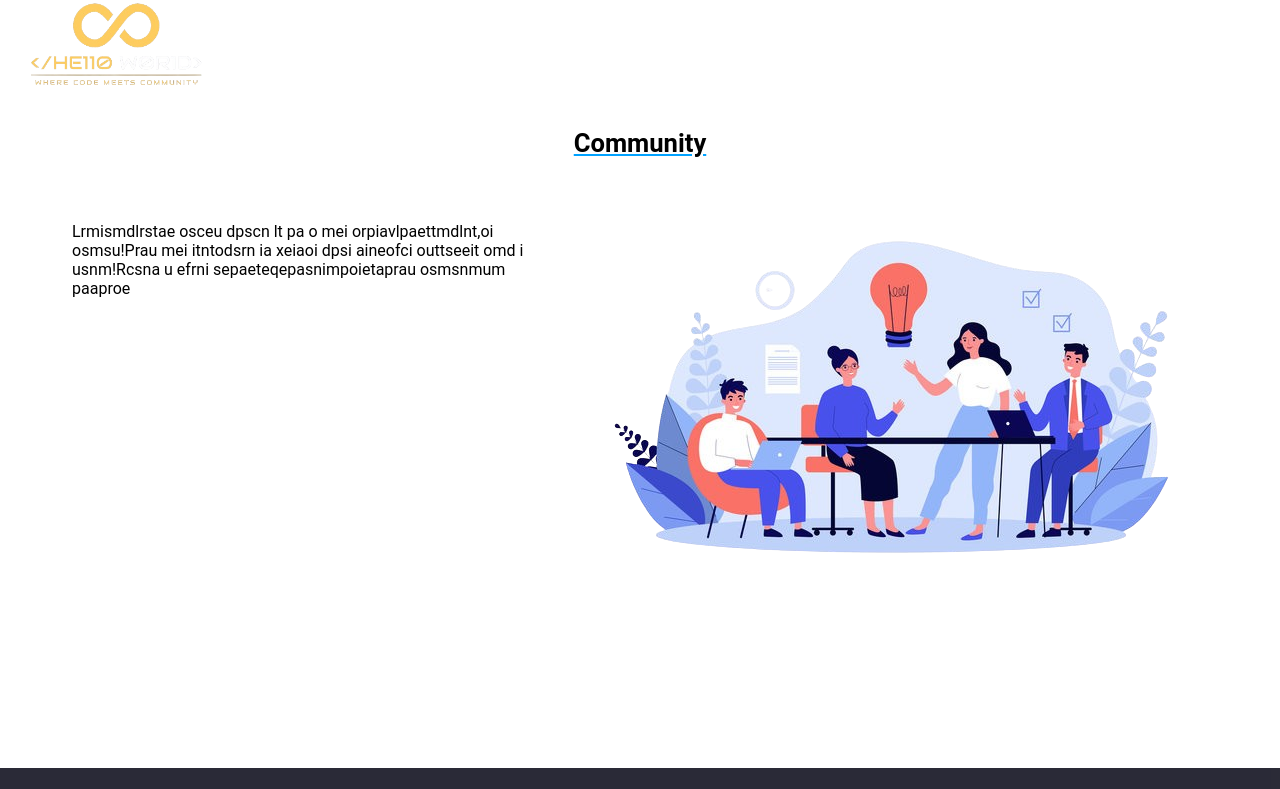
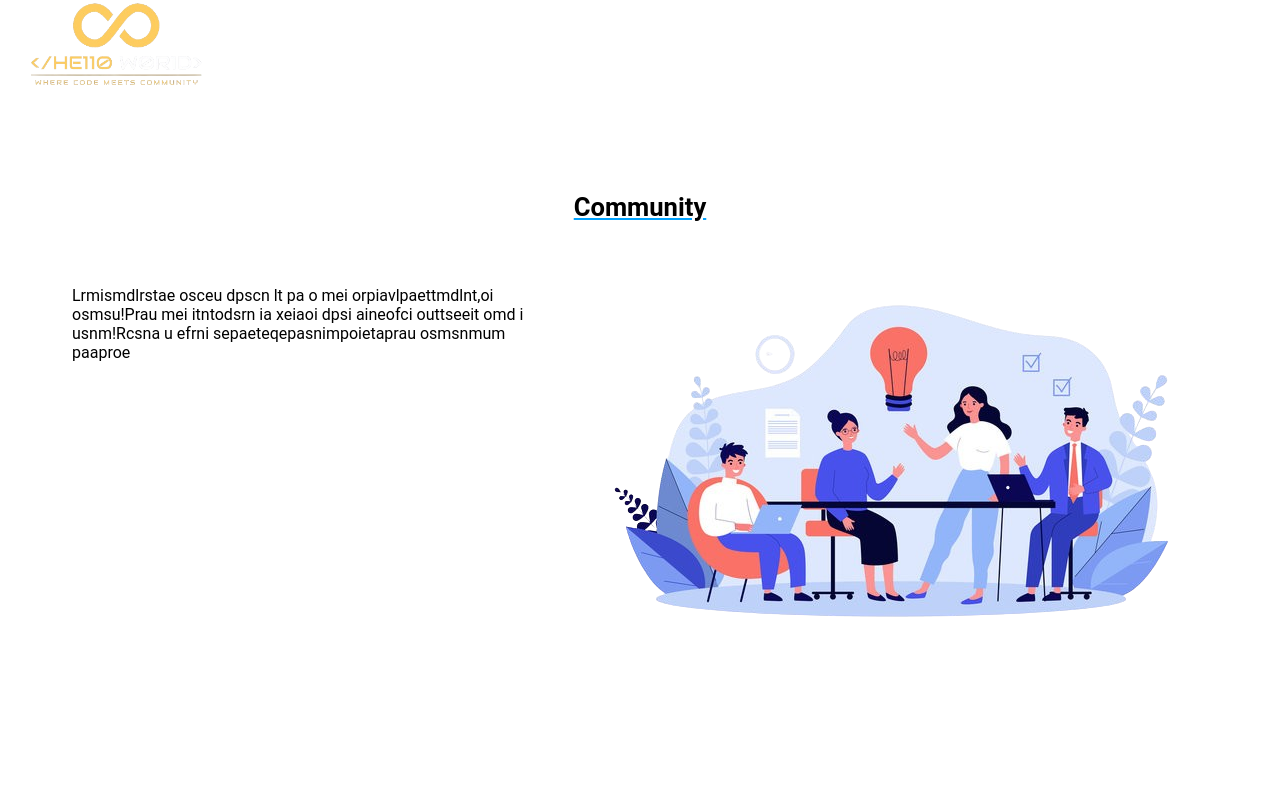
Before and after one commit to sid-2105/Hello-World, a React (Create React App) app: page /community in a window 1280 px wide. Shown: the top 789 px of the page. Built offline with nearby package versions, Linux system fonts and the light colour scheme.

Commit message:
ui changes

```diff
--- a/src/Pages/AboutPage.jsx
+++ b/src/Pages/AboutPage.jsx
@@ -3,7 +3,7 @@ import About from './About'
 
 const AboutPage = () => {
   return (
-    <div style={{ paddingTop : '10vw'}}><About/></div>
+    <div style={{ paddingTop : '15vw'}}><About/></div>
   )
 }
 
--- a/src/Pages/CommunityPage.jsx
+++ b/src/Pages/CommunityPage.jsx
@@ -3,7 +3,7 @@ import Community from './Community'
 
 const CommunityPage = () => {
   return (
-    <div style={{paddingTop : '10vw'}}><Community/></div>
+    <div style={{paddingTop : '15vw'}}><Community/></div>
   )
 }
 
--- a/src/Pages/ContactPage.jsx
+++ b/src/Pages/ContactPage.jsx
@@ -3,7 +3,7 @@ import Contact from './Contact'
 
 const ContactPage = () => {
   return (
-        <div style={{ paddingTop : '10vw'}}><Contact/></div>
+        <div style={{ paddingTop : '15vw'}}><Contact/></div>
   )
 }
 
--- a/src/Pages/GalleryPage.jsx
+++ b/src/Pages/GalleryPage.jsx
@@ -3,7 +3,7 @@ import Gallery from './Gallery'
 
 const GalleryPage = () => {
   return (
-    <div style={{ paddingTop : '10vw'}}><Gallery/></div>
+    <div style={{ paddingTop : '15vw'}}><Gallery/></div>
   )
 }
 
```
